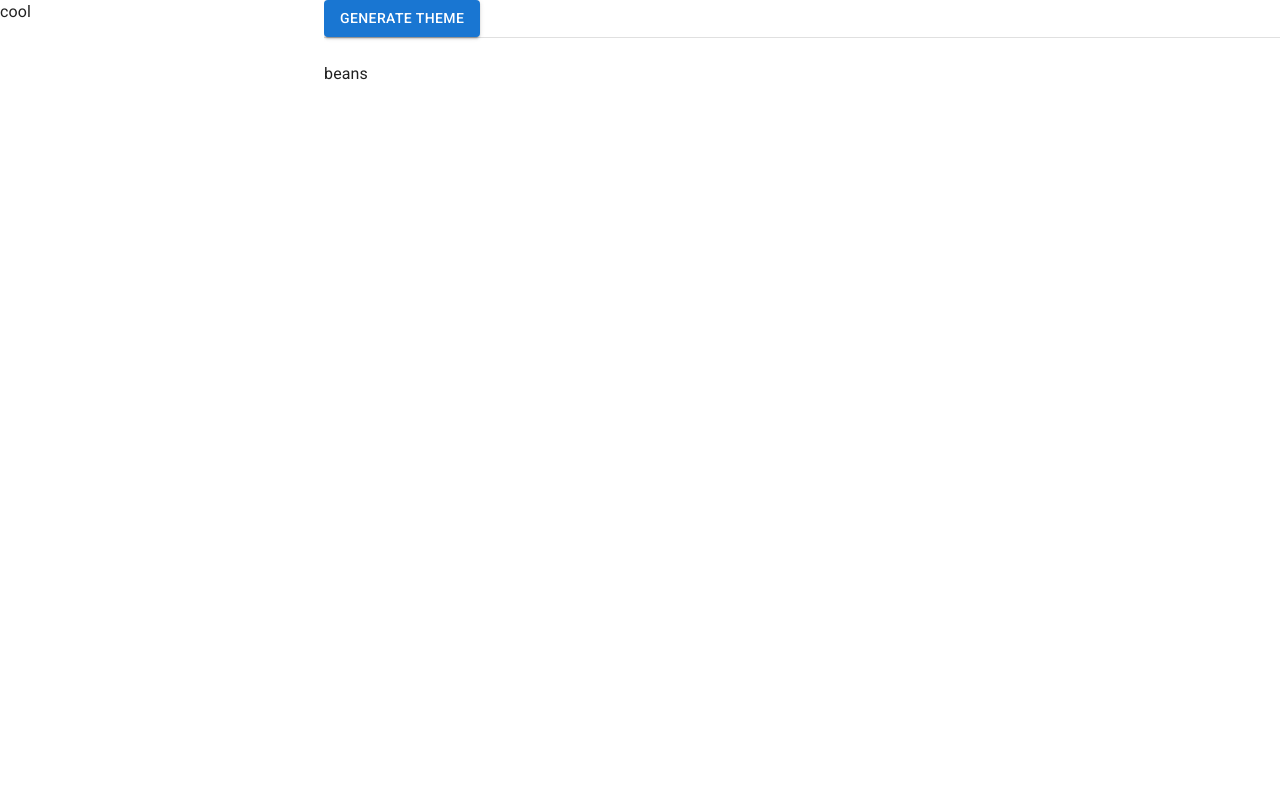
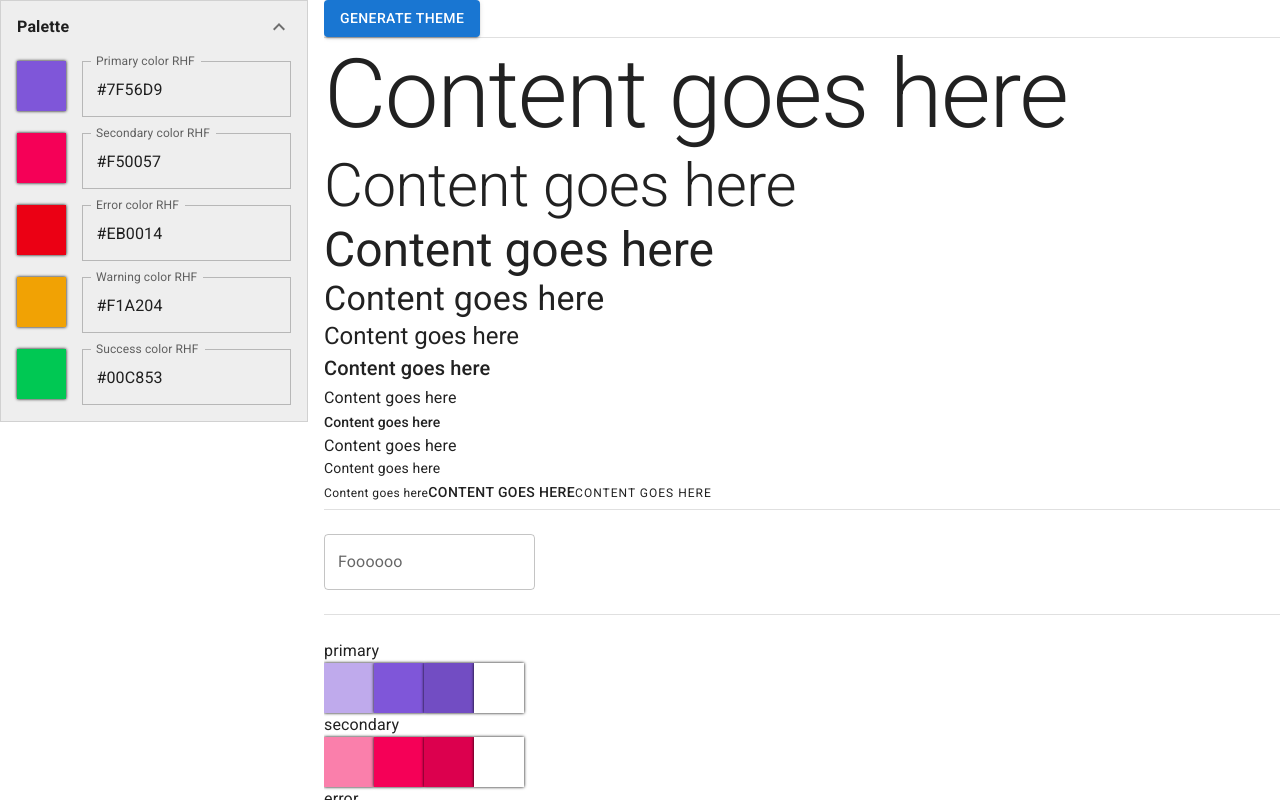
Before and after one commit to sernstberger/mui-theme-creator, a React (Create React App) app: page / in a window 1280 px wide. Built offline with nearby package versions, Linux system fonts and the light colour scheme; a web font is replaced by a local one.

Commit message:
just colors showing for now

```diff
--- a/src/App.tsx
+++ b/src/App.tsx
@@ -29,8 +29,7 @@ const App = () => {
         <Grid item xs={3}>
           <ThemeProvider theme={theme}>
             <CssBaseline />
-            {/* <Sidebar /> */}
-            cool
+            <Sidebar />
           </ThemeProvider>
         </Grid>
         <Grid item xs={9}>
@@ -42,7 +41,7 @@ const App = () => {
             <ThemeProvider theme={dynamicTheme()}>
               <CssBaseline />
               <>
-                {/* <MuiTypography variant="h1">Content goes here</MuiTypography>
+                <MuiTypography variant="h1">Content goes here</MuiTypography>
                 <MuiTypography variant="h2">Content goes here</MuiTypography>
                 <MuiTypography variant="h3">Content goes here</MuiTypography>
                 <MuiTypography variant="h4">Content goes here</MuiTypography>
@@ -64,7 +63,7 @@ const App = () => {
                 </MuiTypography>
                 <MuiTypography variant="overline">
                   Content goes here
-                </MuiTypography> */}
+                </MuiTypography>
                 {/* <MuiButton variant={values.button.variant}>Woot</MuiButton> */}
                 {/* <Stack spacing={2} direction="row">
                   <MuiButton variant="contained">Button CTA</MuiButton>
@@ -101,16 +100,16 @@ const App = () => {
                   </MuiButton>
                 </Stack> */}
                 <br />
-                {/* <Divider />
+                <Divider />
                 <br />
                 <div>
                   <TextField label="Foooooo" />
                 </div>
                 <br />
                 <Divider />
-                <br /> */}
+                <br />
                 {/* TODO - make these color swatch code blocks dynamic */}
-                {/* primary
+                primary
                 <Stack direction="row">
                   <ColorSwatch fieldName="palette.primary.light" />
                   <ColorSwatch fieldName="palette.primary.main" />
@@ -144,8 +143,7 @@ const App = () => {
                   <ColorSwatch fieldName="palette.success.main" />
                   <ColorSwatch fieldName="palette.success.dark" />
                   <ColorSwatch fieldName="palette.success.contrastText" />
-                </Stack> */}
-                beans
+                </Stack>
               </>
             </ThemeProvider>
           </Box>
--- a/src/components/Sidebar/index.tsx
+++ b/src/components/Sidebar/index.tsx
@@ -78,16 +78,16 @@ const Sidebar = () => {
   return (
     <ThemeProvider theme={theme}>
       <Box height="100vh" overflow="scroll">
-        <Breakpoints />
-        <Direction />
+        {/* <Breakpoints /> */}
+        {/* <Direction /> */}
 
-        {components.map((component) => {
+        {/* {components.map((component) => {
           return <Component key={component} name={component} />;
-        })}
+        })} */}
 
         <Palette />
-        <Spacing />
-        <Shape />
+        {/* <Spacing /> */}
+        {/* <Shape /> */}
         {/* mixins */}
         {/* shadows */}
         {/* <Typography /> */}
```
